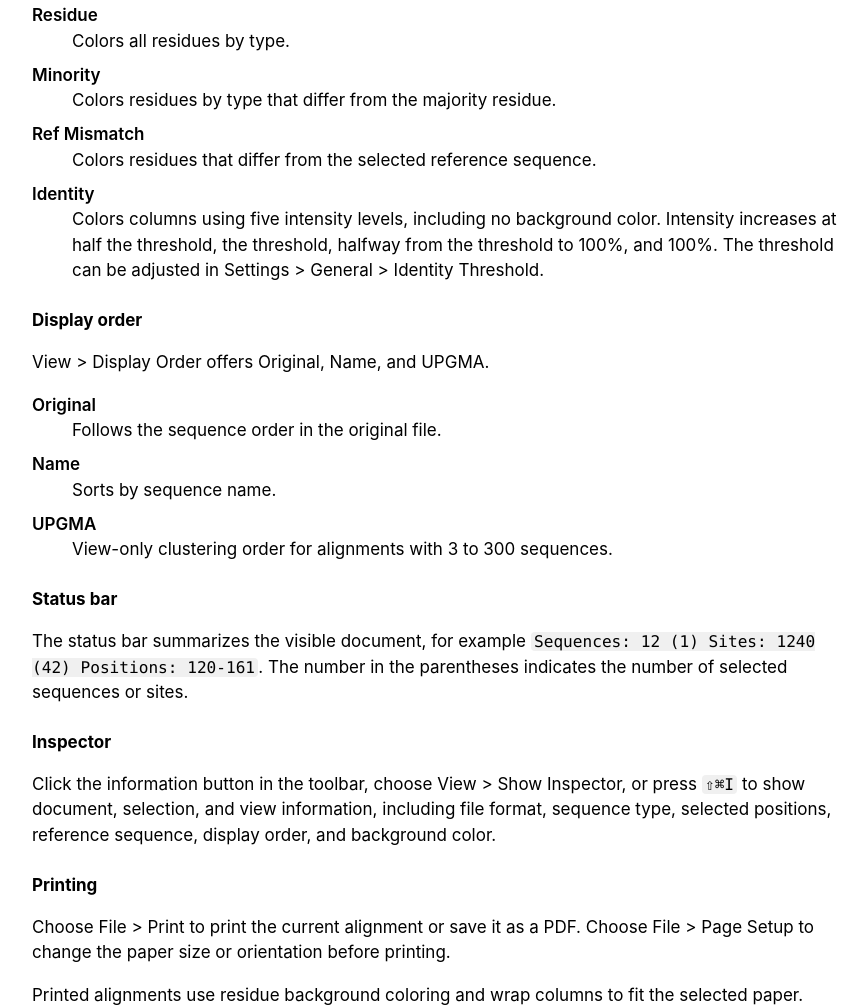
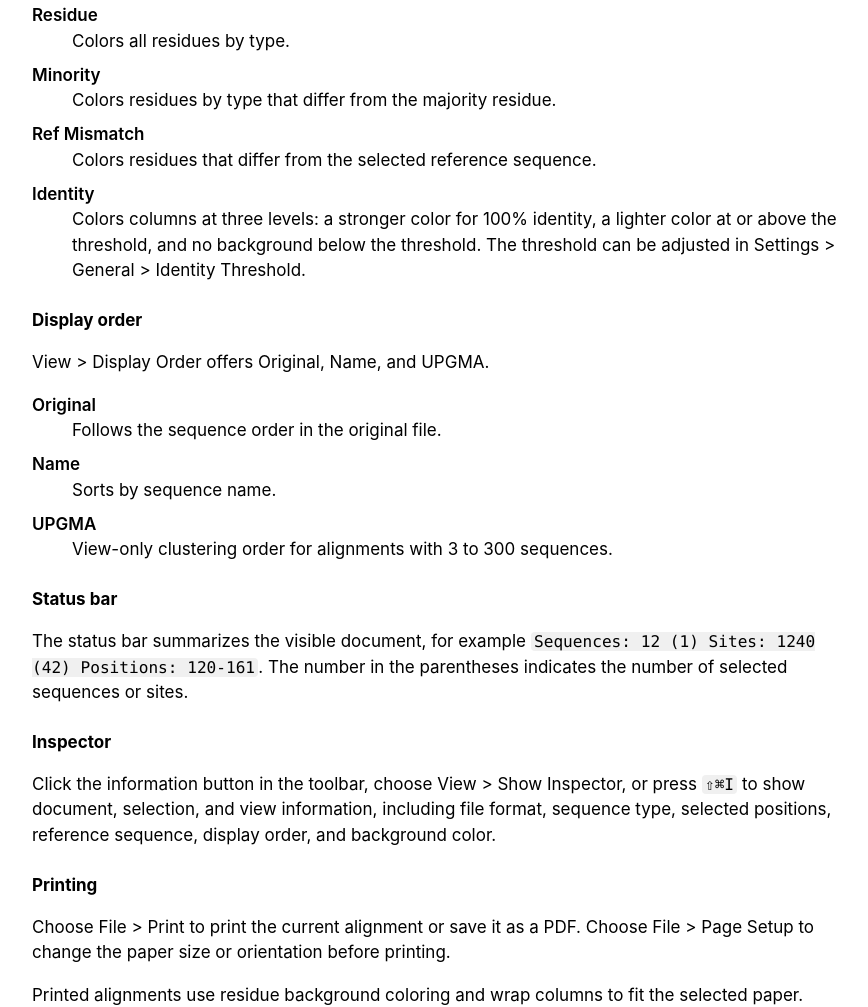
Before and after one commit to ryo-d9/ApuSeq, a plain HTML site: page ApuSeq/ApuSeqHelp.help/Contents/Resources/English.lproj/view.html in a window 1280 px wide. Shown: the part 809-1816 px from the top of the page, without its empty margins (198-1066 px from the left). Drawn offline with Linux system fonts and the light colour scheme.

Commit message:
Update identity coloring documentation

```diff
--- a/ApuSeq/ApuSeqHelp.help/Contents/Resources/English.lproj/view.html
+++ b/ApuSeq/ApuSeqHelp.help/Contents/Resources/English.lproj/view.html
@@ -42,7 +42,7 @@
         <dt>Ref Mismatch</dt>
         <dd>Colors residues that differ from the selected reference sequence.</dd>
         <dt>Identity</dt>
-        <dd>Colors columns using five intensity levels, including no background color. Intensity increases at half the threshold, the threshold, halfway from the threshold to 100%, and 100%. The threshold can be adjusted in Settings &gt; General &gt; Identity Threshold.</dd>
+        <dd>Colors columns at three levels: a stronger color for 100% identity, a lighter color at or above the threshold, and no background below the threshold. The threshold can be adjusted in Settings &gt; General &gt; Identity Threshold.</dd>
       </dl>
     </section>
     <section>
```
Also changed, not shown: ApuSeq/ApuSeqHelp.help/Contents/Resources/Japanese.lproj/view.html (+1 -1 lines), 1 other file.
